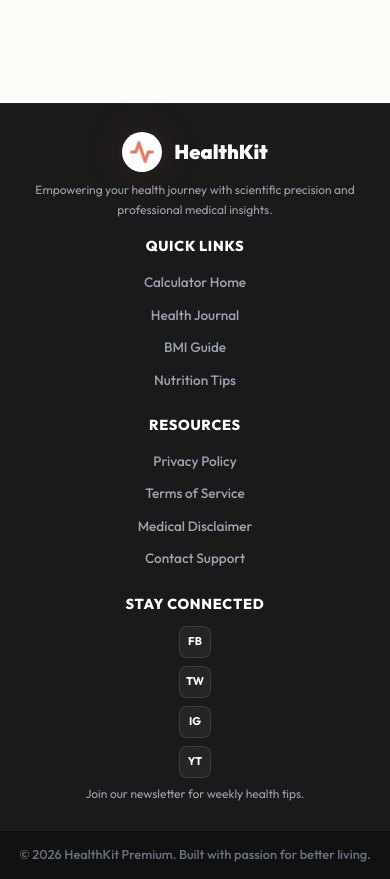
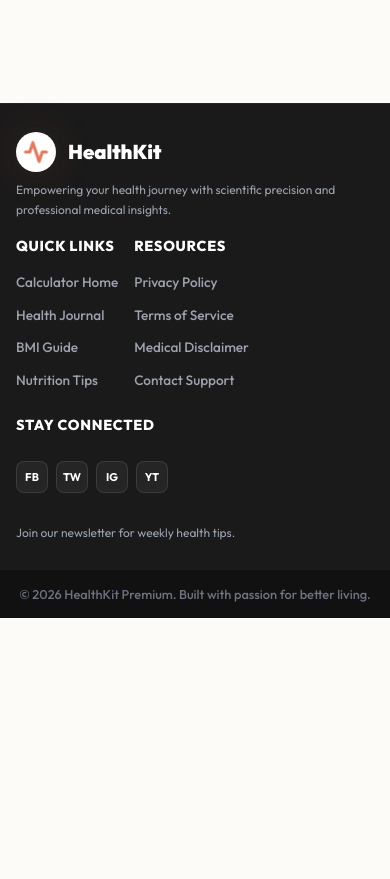
Before and after one commit to mustafamasud7246/blog-site, a Next.js app: page / in a window 390 px wide. Shown: the part 1120-1999 px from the top of the page. After the commit the page ends 1738 px from the top, so only its background shows below. Built offline with nearby package versions, Linux system fonts and the light colour scheme.

Commit message:
Fix calculator layout, footer size, and CSS syntax

```diff
--- a/src/app/globals.css
+++ b/src/app/globals.css
@@ -415,9 +415,15 @@
 
     .footer-grid {
         display: grid;
-        grid-template-columns: 2fr 1fr 1fr 1.5fr;
+        grid-template-columns: 1.8fr 2fr 1.2fr;
         gap: 1.5rem;
         padding-bottom: 1.75rem;
+        align-items: start;
+    }
+
+    .footer-links-group {
+        display: flex;
+        gap: 1.5rem;
     }
 
     .footer-links h4, .footer-contact h4 {
@@ -489,23 +495,43 @@
         font-weight: 500;
     }
 
-    @media (max-width: 968px) {
+    @media (max-width: 768px) {
         .footer-grid {
             grid-template-columns: 1fr 1fr;
             gap: 1rem;
         }
+        .footer-links-group {
+            gap: 1rem;
+        }
+        .footer-contact {
+            grid-column: 1 / -1;
+            display: flex;
+            flex-direction: row;
+            align-items: center;
+            gap: 1.5rem;
+        }
+        .footer-contact h4 {
+            margin-bottom: 0;
+        }
     }
 
-    @media (max-width: 576px) {
+    @media (max-width: 480px) {
         .footer-grid {
             grid-template-columns: 1fr;
-            text-align: center;
             gap: 1rem;
         }
-        .footer-brand, .social-links {
-            display: flex;
+        .footer-links-group {
+            gap: 1rem;
+        }
+        .footer-brand, .footer-links-group, .footer-contact {
+            text-align: left;
+        }
+        .footer-contact {
             flex-direction: column;
-            align-items: center;
+            align-items: flex-start;
+        }
+        .social-links {
+            flex-direction: row;
         }
     }
 
--- a/src/app/layout.js
+++ b/src/app/layout.js
@@ -49,6 +49,7 @@ export default function RootLayout({ children }) {
         </main>
         <footer className="site-footer">
           <div className="container footer-grid">
+            {/* Brand */}
             <div className="footer-brand">
               <Link href="/" className="brand !text-white">
                 <div className="brand-icon !bg-white !text-[var(--primary)]">
@@ -63,6 +64,8 @@ export default function RootLayout({ children }) {
               </p>
             </div>
 
+            {/* Quick Links + Resources side by side */}
+            <div className="footer-links-group">
               <div className="footer-links">
                 <h4>Quick Links</h4>
                 <ul>
@@ -72,7 +75,6 @@ export default function RootLayout({ children }) {
                   <li><Link href="#">Nutrition Tips</Link></li>
                 </ul>
               </div>
-
               <div className="footer-links">
                 <h4>Resources</h4>
                 <ul>
@@ -82,7 +84,9 @@ export default function RootLayout({ children }) {
                   <li><Link href="#">Contact Support</Link></li>
                 </ul>
               </div>
+            </div>
 
+            {/* Stay Connected */}
             <div className="footer-contact">
               <h4>Stay Connected</h4>
               <div className="social-links">
```
Lines whose indentation alone changed are shown as unchanged.
